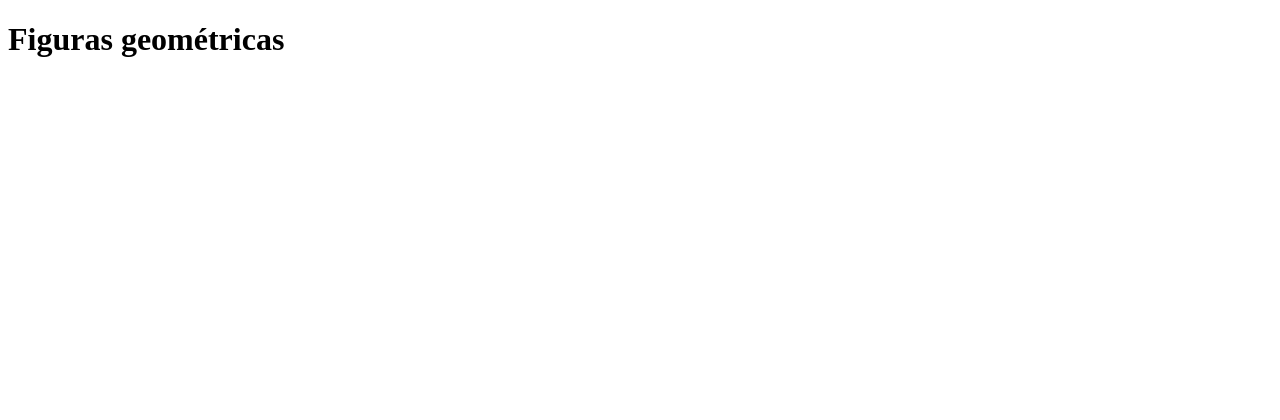
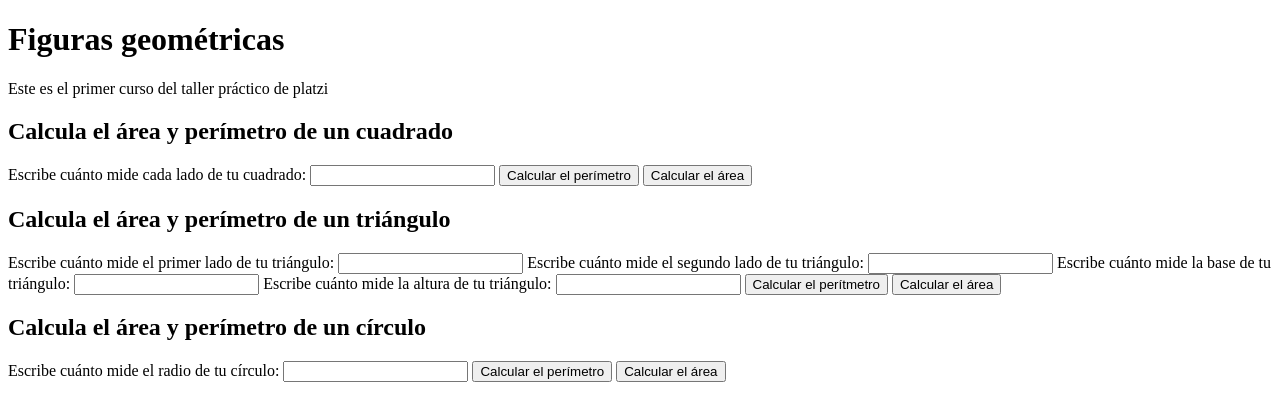
Before and after one commit to AndriwRC/js-practico, a plain HTML site: page figuras.html in a window 1280 px wide. Drawn offline with Linux system fonts and the light colour scheme.

Commit message:
Perimetro y area de figuras implementando JS en HTML

```diff
--- a/figuras.html
+++ b/figuras.html
@@ -5,9 +5,65 @@
     <meta http-equiv="X-UA-Compatible" content="IE=edge">
     <meta name="viewport" content="width=device-width, initial-scale=1.0">
     <title>Figuras geométricas | Curso Práctico de JS</title>
+    <link rel="stylesheet" href="./figuras.css">
 </head>
 <body>
-    <h1>Figuras geométricas</h1>
+    <header>
+        <h1>Figuras geométricas</h1>
+        <p>Este es el primer curso del taller práctico de platzi</p>
+    </header>
+
+    <section>
+        <h2>Calcula el área y perímetro de un cuadrado</h2>
+        <form action="">
+            <label for="InputCuadrado">
+                Escribe cuánto mide cada lado de tu cuadrado:
+            </label>
+            <input id="InputCuadrado" type="number">
+            <button type="button" onclick="calcularPerimetroCuadrado()">Calcular el perímetro</button>
+            <button type="button" onclick="calcularAreaCuadrado()">Calcular el área</button>
+        </form>
+    </section>
+
+    <section>
+        <h2>Calcula el área y perímetro de un triángulo</h2>
+        <form action="">
+            <label for="Lado1">
+                Escribe cuánto mide el primer lado de tu triángulo:
+            </label>
+            <input id="Lado1" type="number">
+
+            <label for="Lado2">
+                Escribe cuánto mide el segundo lado de tu triángulo:
+            </label>
+            <input id="Lado2" type="number">
+
+            <label for="Base">
+                Escribe cuánto mide la base de tu triángulo:
+            </label>
+            <input id="Base" type="number">
+
+            <label for="Altura">
+                Escribe cuánto mide la altura de tu triángulo:
+            </label>
+            <input id="Altura" type="number">
+
+            <button type="button" onclick="calcularPerimetroTriangulo()">Calcular el perítmetro</button>
+            <button type="button" onclick="calcularAreaTriangulo()" >Calcular el área</button>
+        </form>
+    </section>
+
+    <section>
+        <h2>Calcula el área y perímetro de un círculo</h2>
+        <form action="">
+            <label for="RadioCirculo">
+                Escribe cuánto mide el radio de tu círculo:
+            </label>
+            <input id="RadioCirculo" type="number">
+            <button type="button" onclick="calcularPerimetroCirculo()" >Calcular el perímetro</button>
+            <button type="button" onclick="calcularAreaCirculo()">Calcular el área</button>
+        </form>
+    </section>
     <script src="./figuras.js"></script>
 </body>
 </html>
--- a/figuras.js
+++ b/figuras.js
@@ -45,3 +45,64 @@ function areaCirculo(radio){
     return (radio * radio) * PI;
 }
 console.groupEnd();
+
+
+//Interactuamos con HTML
+
+//Cuadrado
+function calcularPerimetroCuadrado() {
+    const input = document.getElementById("InputCuadrado");
+    const value = input.value;
+
+    const perimetro = perimetroCuadrado(value);
+    alert(perimetro);
+}
+function calcularAreaCuadrado() {
+    const input = document.getElementById("InputCuadrado");
+    const value = input.value;
+
+    const area = areaCuadrado(value);
+    alert(area);
+}
+
+
+//Triangulo
+function calcularPerimetroTriangulo() {
+    const lado1 = document.getElementById("Lado1");
+    const lado2 = document.getElementById("Lado2");
+    const base = document.getElementById("Base");
+
+    const valorLado1 = parseFloat(lado1.value);
+    const valorLado2 = parseFloat(lado2.value);
+    const valorBase = parseFloat(base.value);
+
+    const perimetro = perimetroTriangulo(valorLado1, valorLado2, valorBase);
+    alert(perimetro)
+}
+function calcularAreaTriangulo() {
+    const base = document.getElementById("Base");
+    const altura = document.getElementById("Altura");
+
+    const valorBase = parseFloat(base.value);
+    const valorAltura = parseFloat(altura.value);
+
+    const area = areaTriangulo(valorBase, valorAltura);
+    alert(area);
+}
+
+
+//Circulo
+function calcularPerimetroCirculo() {
+    const radio = document.getElementById("RadioCirculo");
+    const valorRadio = parseFloat(radio.value);
+
+    const perimetro = perimetroCirculo(valorRadio);
+    alert(perimetro);
+}
+function calcularAreaCirculo() {
+    const radio = document.getElementById("RadioCirculo");
+    const valorRadio = parseFloat(radio.value);
+
+    const area = areaCirculo(valorRadio);
+    alert(area);
+}
```
